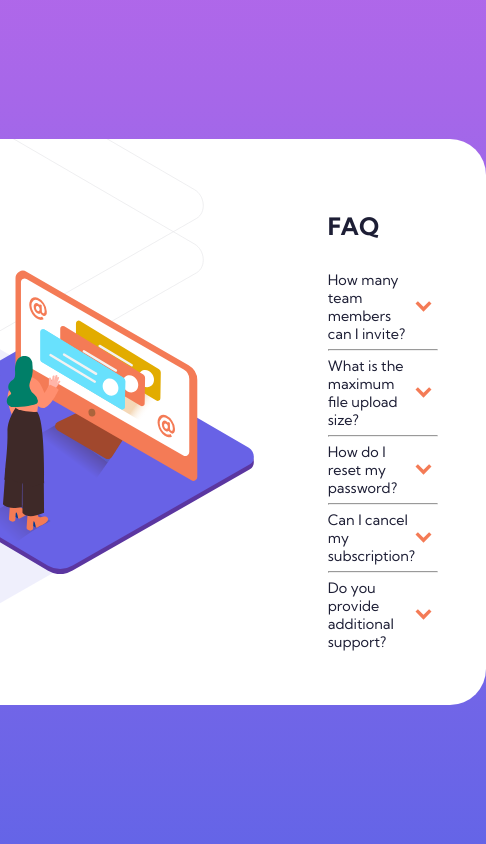
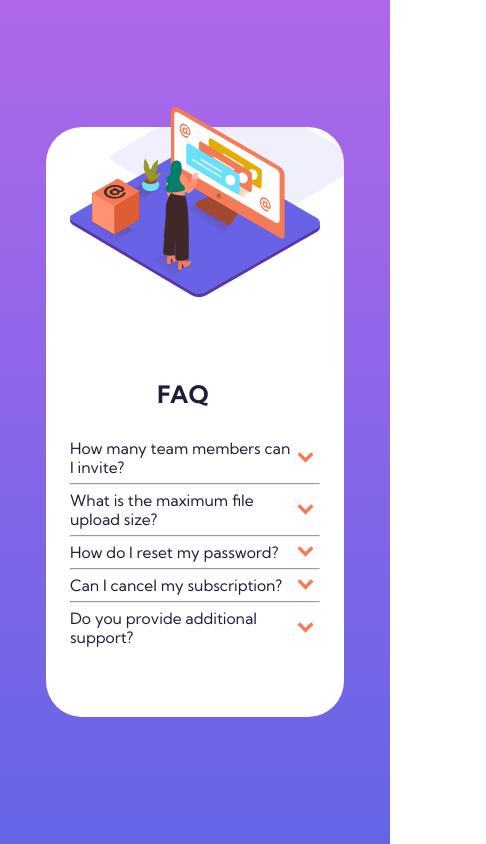
Before and after one commit to ainawinnie/faq-page, a plain HTML site: page index.html in a window 390 px wide. Shown: the whole page, 486 px wide, since content can reach past the window. Drawn offline with Linux system fonts and the light colour scheme.

Commit message:
Ajusta versão mobile

```diff
--- a/css/main.css
+++ b/css/main.css
@@ -45,7 +45,7 @@ main {
     display: none;
 }
 
-.side-img .mobile-woman{
+.mobile-woman{
     display: none;
 }
 
--- /dev/null
+++ b/css/responsive.css
@@ -0,0 +1,68 @@
+@media screen and (max-width: 900px) {
+
+    main {
+        background-color: #FFF;
+        background-image: url('../images/bg-pattern-mobile.svg');
+        background-repeat: no-repeat;
+        background-size: 250px;
+        background-position: 64px 0px;
+
+        margin:30em 20em;
+        padding: 2em;
+        border-radius: 3em;
+
+        width: 500px;
+        min-height: 400px;
+        height: 70vh;
+
+        display: flex;
+        flex-direction: column;
+        align-items: center;
+        justify-content: space-around;
+    }
+
+    .side-img {
+        display: none;
+    }
+
+    .mobile-picture {
+        margin: 0;
+        margin-top: -5em;
+    }
+    .mobile-woman{
+        width: 250px;
+        display: flex;
+        margin: 0;
+        padding: 0;
+    }
+
+    .faq {
+        display: flex;
+        flex-direction: column;
+        justify-content: space-between;
+
+        width: 100%;
+
+
+        color: var(--veryDarkDesaturatedBlue);
+    }
+
+    .faq h1 {
+        font-size: 2em;
+        font-weight: 700;
+        margin: 1em;
+        margin-left: 0;
+        margin-bottom: 1em;
+        padding-top: -10em;
+
+        text-align: center;
+    }
+
+
+
+    .faq .question p {
+        font-size: 1.3em;
+    }
+
+
+}
--- a/index.html
+++ b/index.html
@@ -15,6 +15,7 @@
   <!--CSS-->
   <link rel="stylesheet" href="./css/reset.css">
   <link rel="stylesheet" href="./css/main.css">
+  <link rel="stylesheet" href="./css/responsive.css">
   <!--JS-->
   <script src="./js/index.js" defer></script>
 </head>
@@ -23,6 +24,8 @@
     <section class="side-img">
       <img src="./images/illustration-woman-online-desktop.svg" alt="Mulher olhando tela" class="desktop-woman">
       <img src="./images/illustration-box-desktop.svg" alt="Caixa arroba" class="desktop-box">
+    </section>
+    <section class="mobile-picture">
       <img src="./images/illustration-woman-online-mobile.svg" alt="Mulher olhando tela" class="mobile-woman">
     </section>
 
--- a/js/index.js
+++ b/js/index.js
@@ -6,12 +6,15 @@ questionTab.forEach((question) => {
     question.addEventListener('click', () => {
         questionTab.forEach((item) => {
             if (item !== question) {
-                const answer = item.querySelectorAll('.answer')
-                answer[0].style.display = 'none'
-                console.log('aqui')
+                const answer = item.querySelectorAll('.answer');
+                const arrow = item.querySelectorAll('.open-arrow');
+                answer[0].style.display = 'none';
+                arrow[0].style.rotate = '0deg';
             } else {
-                const answer = item.querySelectorAll('.answer')
-                answer[0].style.display = 'flex'
+                const answer = item.querySelectorAll('.answer');
+                const arrow = item.querySelectorAll('.open-arrow');
+                answer[0].style.display = 'flex';
+                arrow[0].style.rotate = '180deg';
                 console.log(answer[0])
             }
         })
```
